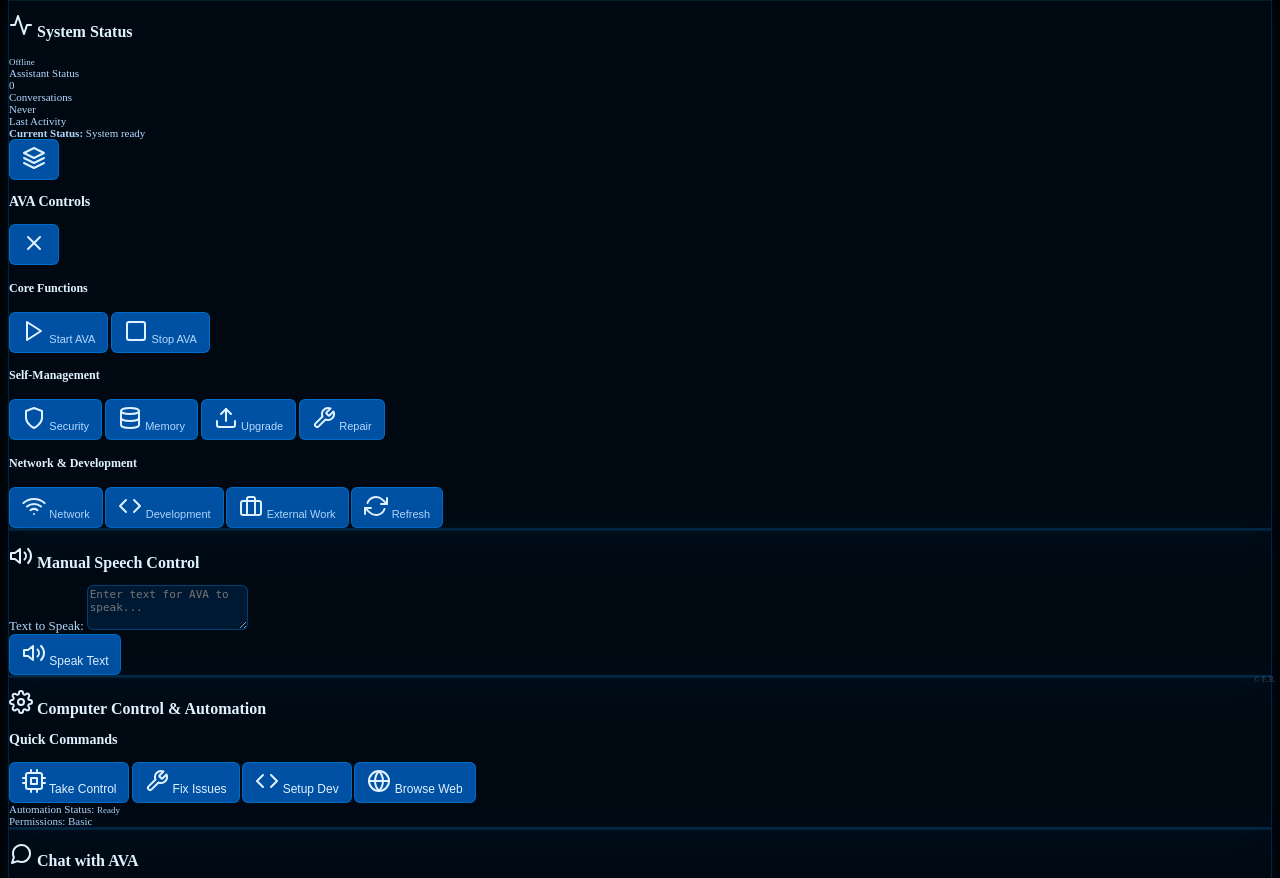
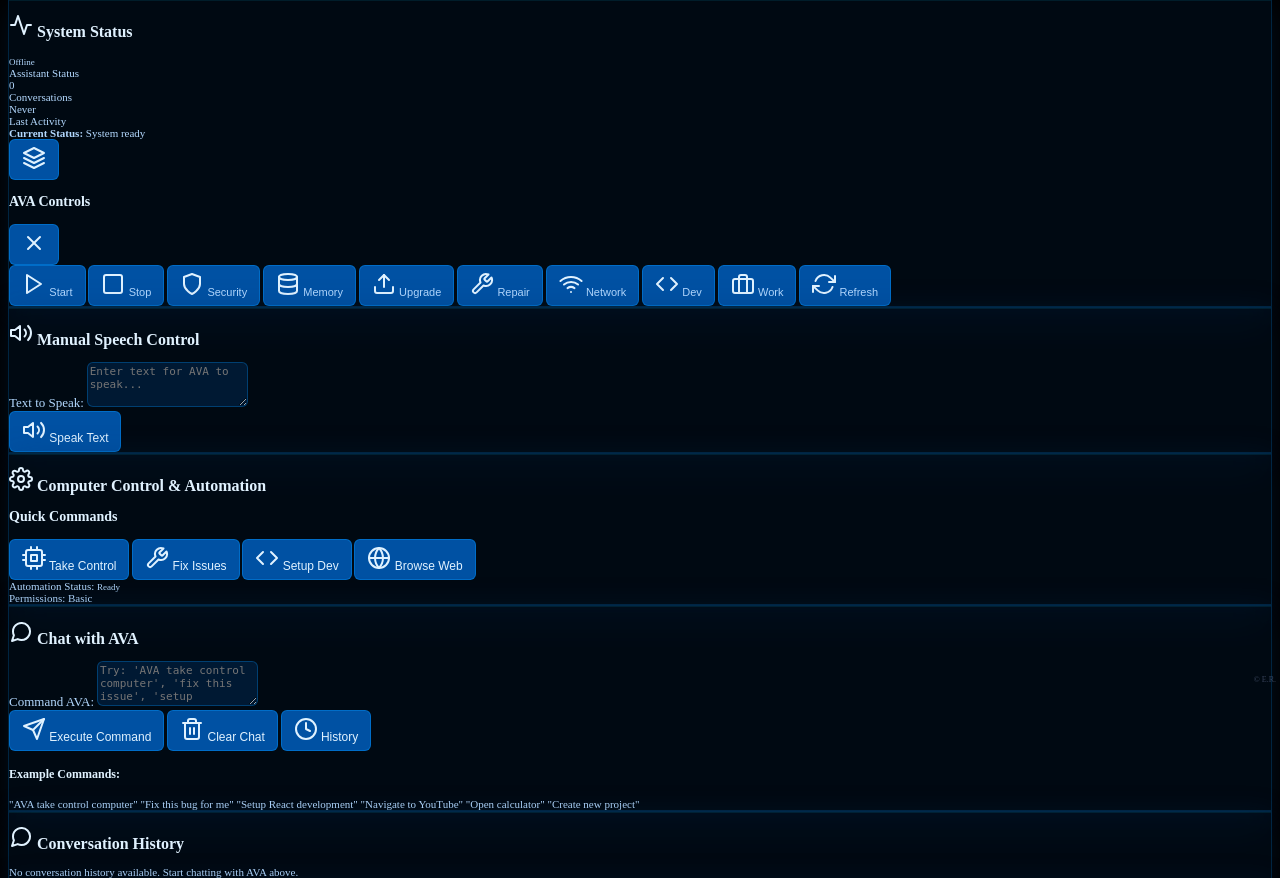
Before and after one commit to radosavlevici210/NeuralAssistant, a Flask app: page / in a window 1280 px wide. Shown: the part 114-992 px from the top of the page. Run offline with Flask 3, Linux system fonts and the light colour scheme; data that the repository does not hold is empty; some libraries are stand-ins or nearby versions.

Commit message:
Consolidate all controls into a single panel for easier access and use
Refactors the control panel in `index.html` and `script.js` to use a unified grid layout.

Replit-Commit-Author: Agent
Replit-Commit-Session-Id: 87e73636-3e6f-45fc-a4d4-04f47a899e08
Replit-Commit-Screenshot-Url: https://storage.googleapis.com/screenshot-production-us-central1/6b8ab92f-0e1c-4484-9a3a-7b1912596b3d/3e9228e5-7d9b-482a-8786-db9ae3867c7b.jpg

```diff
--- a/static/script.js
+++ b/static/script.js
@@ -899,32 +899,15 @@ document.addEventListener('DOMContentLoaded', () => {
                 }
 
                 .floating-panel-content {
-                    padding: 18px;
-                    max-height: 55vh;
+                    padding: 20px;
+                    max-height: 60vh;
                     overflow-y: auto;
                 }
 
-                .control-section {
-                    margin-bottom: 18px;
-                }
-
-                .control-section:last-child {
-                    margin-bottom: 0;
-                }
-
-                .control-section h4 {
-                    color: #60a5fa;
-                    font-size: 12px;
-                    font-weight: 600;
-                    margin: 0 0 10px 0;
-                    text-transform: uppercase;
-                    letter-spacing: 1px;
-                }
-
-                .control-row {
+                .unified-controls {
                     display: grid;
-                    grid-template-columns: repeat(auto-fit, minmax(100px, 1fr));
-                    gap: 8px;
+                    grid-template-columns: repeat(auto-fit, minmax(90px, 1fr));
+                    gap: 10px;
                 }
 
                 .control-btn {
--- a/templates/index.html
+++ b/templates/index.html
@@ -97,23 +97,15 @@
                         </button>
                     </div>
                     <div class="floating-panel-content">
-                        <div class="control-section">
-                            <h4>Core Functions</h4>
-                            <div class="control-row">
+                        <div class="unified-controls">
                             <button id="startBtn" class="control-btn primary">
                                 <i data-feather="play"></i>
-                                    <span>Start AVA</span>
+                                <span>Start</span>
                             </button>
                             <button id="stopBtn" class="control-btn danger" disabled>
                                 <i data-feather="square"></i>
-                                    <span>Stop AVA</span>
+                                <span>Stop</span>
                             </button>
-                            </div>
-                        </div>
-
-                        <div class="control-section">
-                            <h4>Self-Management</h4>
-                            <div class="control-row">
                             <button id="securityBtn" class="control-btn danger">
                                 <i data-feather="shield"></i>
                                 <span>Security</span>
@@ -130,29 +122,22 @@
                                 <i data-feather="tool"></i>
                                 <span>Repair</span>
                             </button>
-                            </div>
-                        </div>
-
-                        <div class="control-section">
-                            <h4>Network & Development</h4>
-                            <div class="control-row">
                             <button id="networkBtn" class="control-btn info">
                                 <i data-feather="wifi"></i>
                                 <span>Network</span>
                             </button>
                             <button id="devBtn" class="control-btn warning">
                                 <i data-feather="code"></i>
-                                    <span>Development</span>
+                                <span>Dev</span>
                             </button>
                             <button id="workBtn" class="control-btn secondary">
                                 <i data-feather="briefcase"></i>
-                                    <span>External Work</span>
+                                <span>Work</span>
                             </button>
                             <button id="refreshBtn" class="control-btn secondary">
                                 <i data-feather="refresh-cw"></i>
                                 <span>Refresh</span>
                             </button>
-                            </div>
                         </div>
                     </div>
                 </div>
```
Lines whose indentation alone changed are shown as unchanged.
